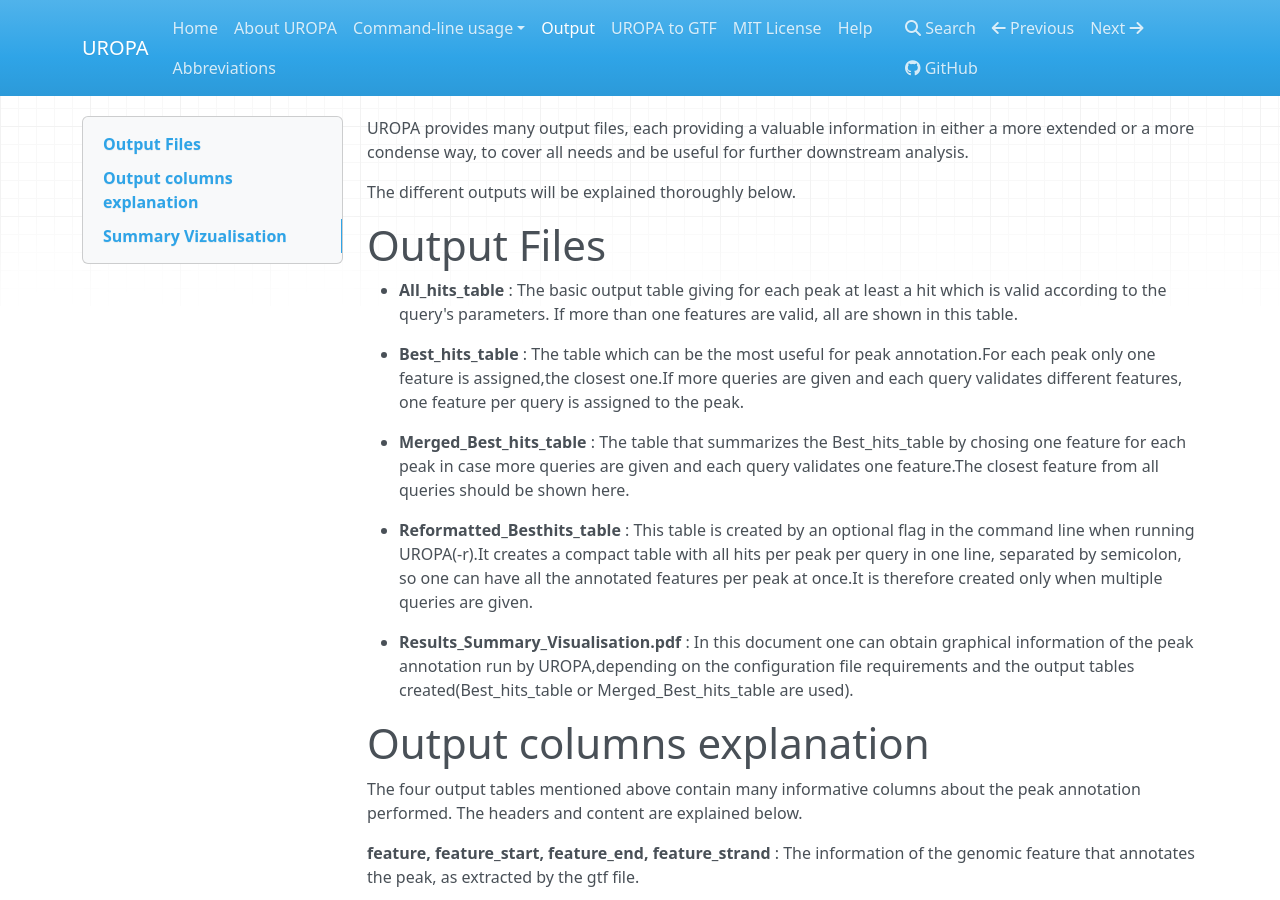
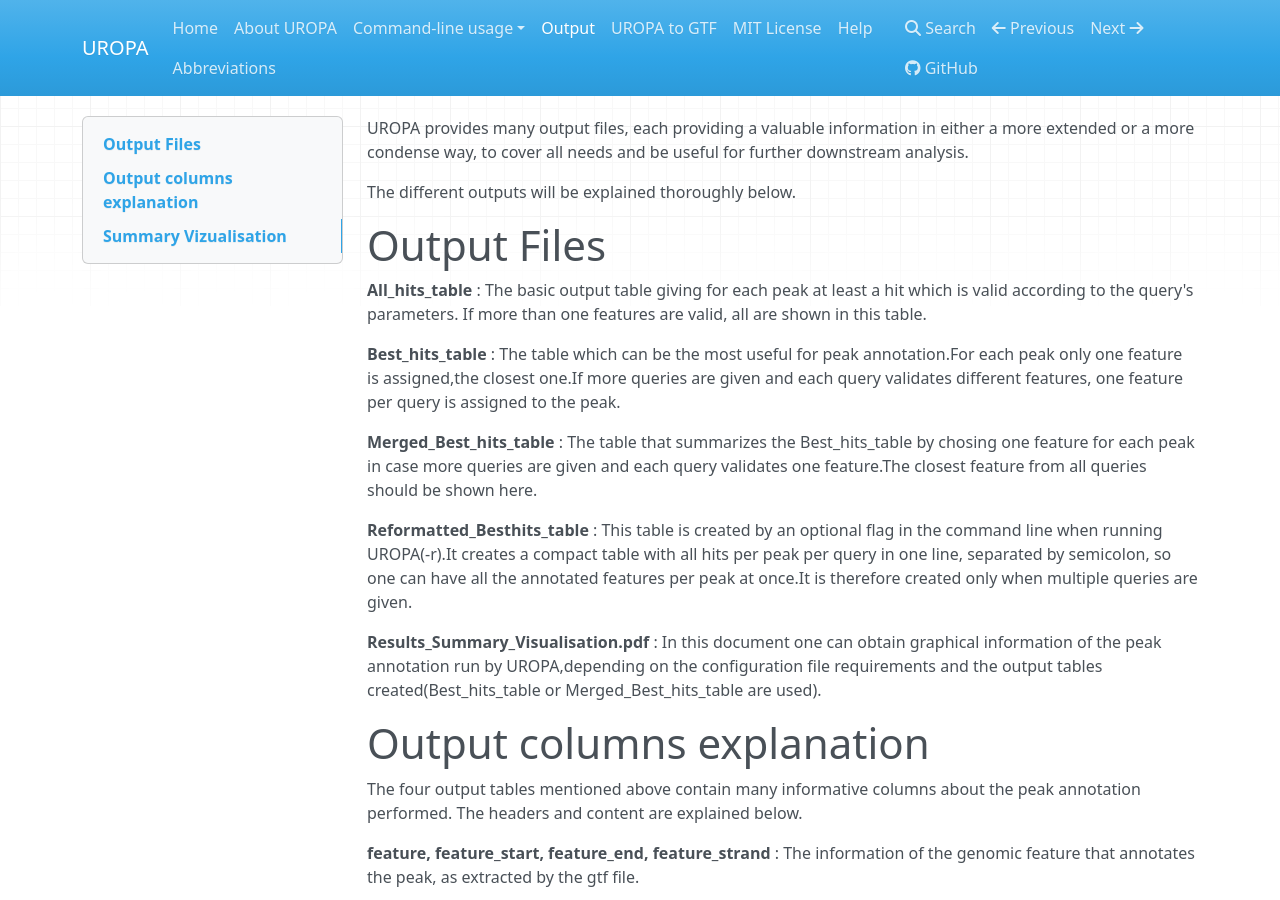
Before and after one commit to loosolab/UROPA, an MkDocs documentation site: the page built from docs/output.md, in a window 1280 px wide and 900 px high. Built offline with MkDocs 1.6.1, drawn with Linux system fonts in a browser that asks for light colours; nearby versions of some CDN libraries; old or Windows-style settings are respelled for this version of MkDocs.

Commit message:
text structure edits

```diff
--- a/docs/output.md
+++ b/docs/output.md
@@ -3,19 +3,15 @@ UROPA provides many output files, each providing a valuable information in eithe
 The different outputs will be explained thoroughly below.
 
 #Output Files
-* **All_hits_table**  : The basic output table giving for each peak at least a hit which is valid according to the query's parameters. If more than one features are valid, all are shown in this table.
+**All_hits_table**  : The basic output table giving for each peak at least a hit which is valid according to the query's parameters. If more than one features are valid, all are shown in this table.
 
+**Best_hits_table** : The table which can be the most useful for peak annotation.For each peak only one feature is assigned,the closest one.If more queries are given and each query validates different features, one feature per query is assigned to the peak.
 
-* **Best_hits_table** : The table which can be the most useful for peak annotation.For each peak only one feature is assigned,the closest one.If more queries are given and each query validates different features, one feature per query is assigned to the peak.
+**Merged_Best_hits_table** : The table that summarizes the Best_hits_table by chosing one feature for each peak in case more queries are given and each query validates one feature.The closest feature from all queries should be shown here.
 
+**Reformatted_Besthits_table** : This table is created by an optional flag in the command line when running UROPA(-r).It creates a compact table with all hits per peak per query in one line, separated by semicolon, so one can have all the annotated features per peak at once.It is therefore created only when multiple queries are given.
 
-* **Merged_Best_hits_table** : The table that summarizes the Best_hits_table by chosing one feature for each peak in case more queries are given and each query validates one feature.The closest feature from all queries should be shown here.
-
-
-* **Reformatted_Besthits_table** : This table is created by an optional flag in the command line when running UROPA(-r).It creates a compact table with all hits per peak per query in one line, separated by semicolon, so one can have all the annotated features per peak at once.It is therefore created only when multiple queries are given.
-
-
-* **Results_Summary_Visualisation.pdf** : In this document one can obtain graphical information of the peak annotation run by UROPA,depending on the configuration file requirements and the output tables created(Best_hits_table or Merged_Best_hits_table are used).
+**Results_Summary_Visualisation.pdf** : In this document one can obtain graphical information of the peak annotation run by UROPA,depending on the configuration file requirements and the output tables created(Best_hits_table or Merged_Best_hits_table are used).
 
 
 
```
